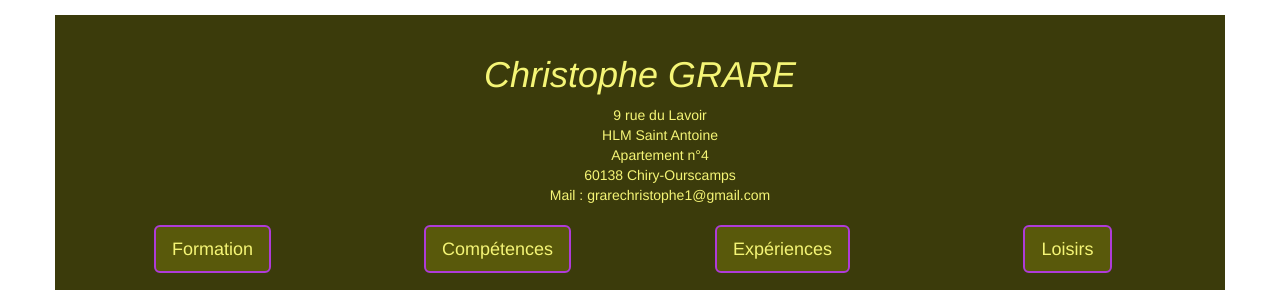
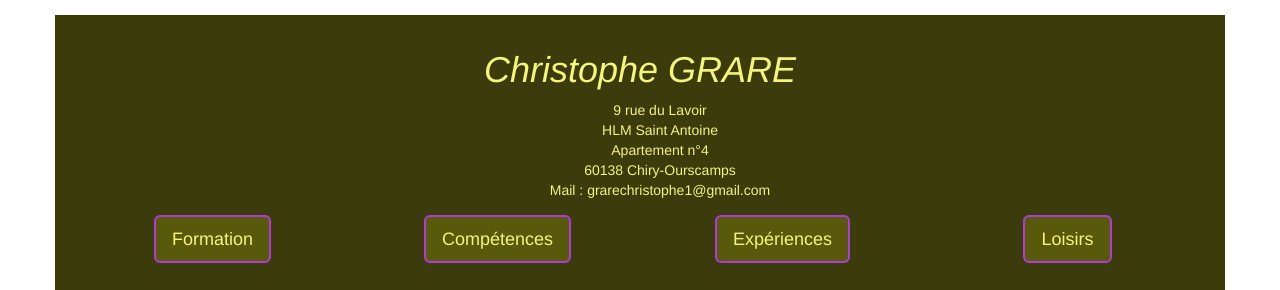
Before and after one commit to christophegrare/cv, a plain HTML site: page index.html in a window 1280 px wide. Shown: the top 290 px of the page. Drawn offline with nearby package versions, Linux system fonts and the light colour scheme.

Commit message:
changement css

```diff
--- a/boot.css
+++ b/boot.css
@@ -9,7 +9,7 @@
 .row {
   margin-right: -15px;
   margin-left: -15px;
-  margin-top: 20px;
+  margin-top: 15px;
 }
 
 body{
```
